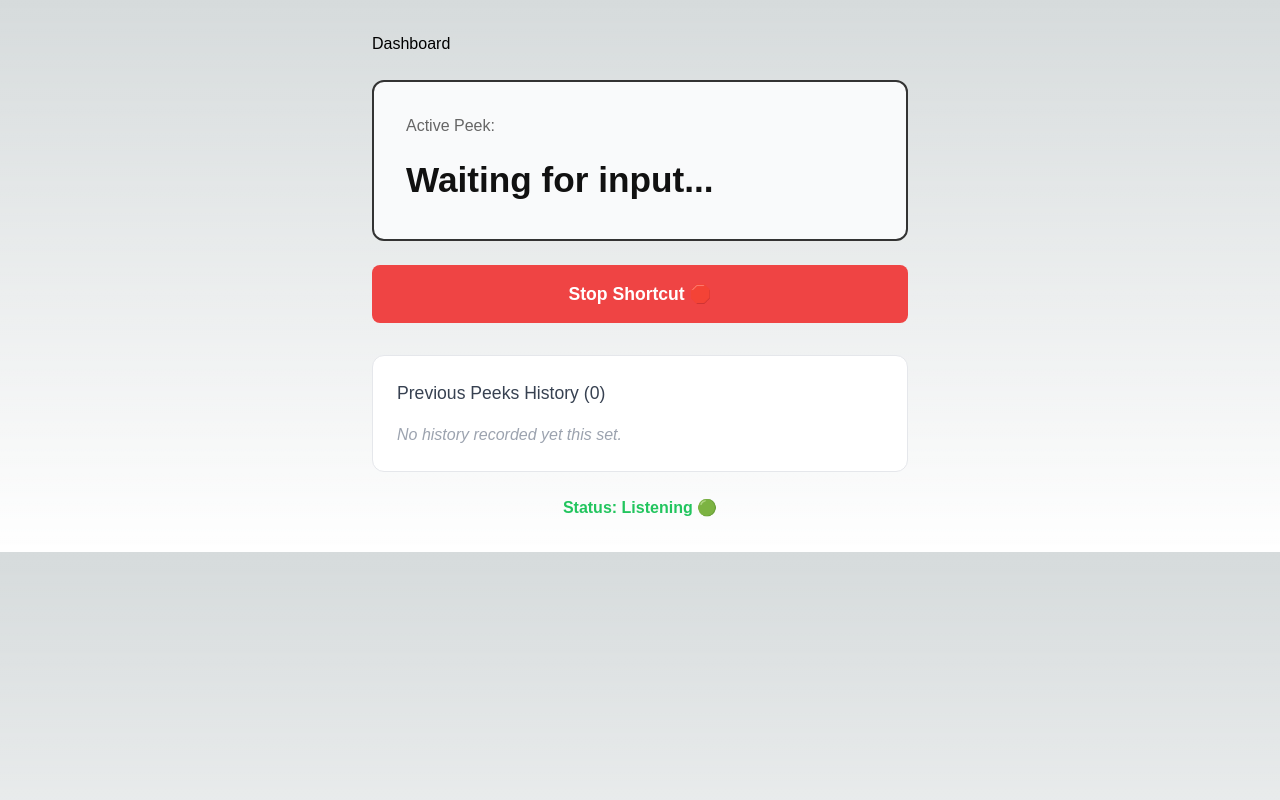
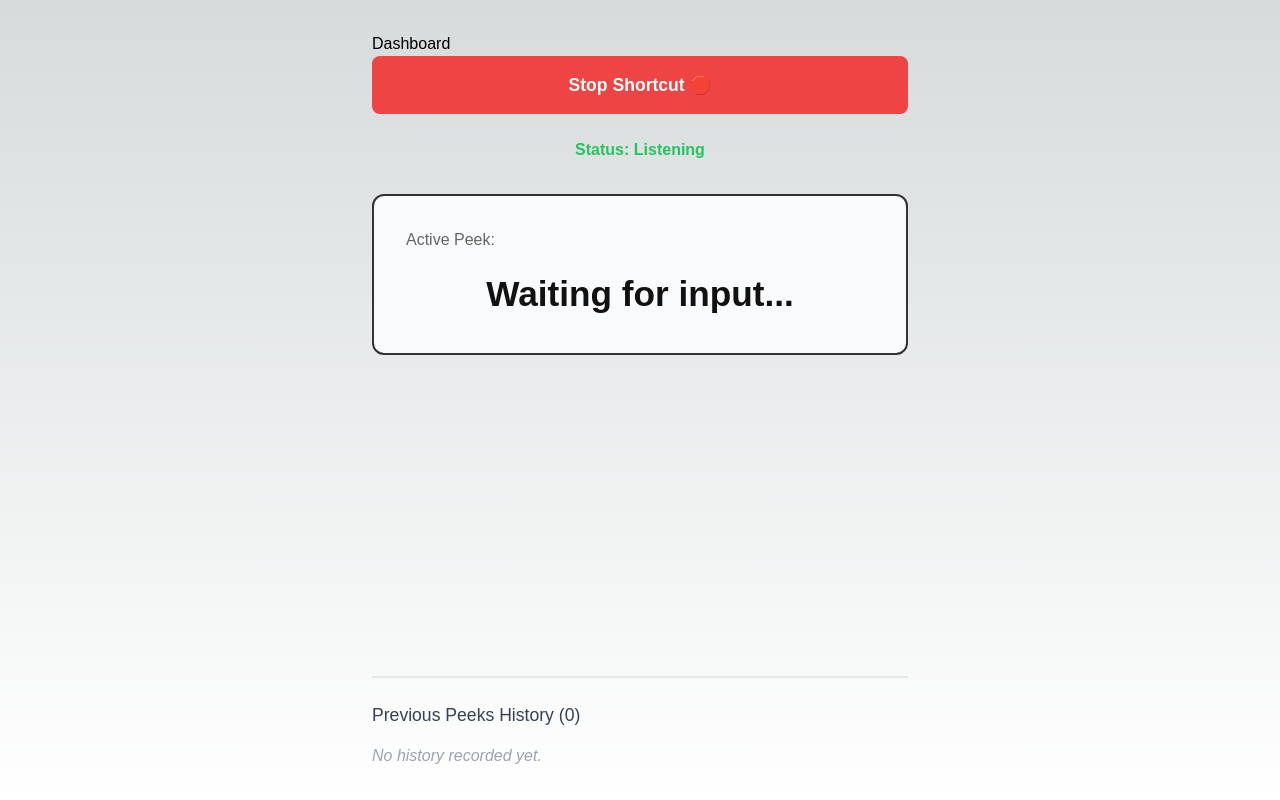
Before and after one commit to Robertmagic52/notes-peek, a Next.js app: page / in a window 1280 px wide. Built offline with nearby package versions, Linux system fonts and the light colour scheme.

Commit message:
Refactor page layout and update Active Peek display

```diff
--- a/app/page.tsx
+++ b/app/page.tsx
@@ -1,4 +1,3 @@
-// app/page.js
 'use client';
 
 import { useState, useEffect } from 'react';
@@ -8,7 +7,6 @@ export default function PeekDashboard() {
   const [thought, setThought] = useState("");
   const [history, setHistory] = useState([]);
 
-  // Polls the server every second for live updates
   useEffect(() => {
     const interval = setInterval(async () => {
       try {
@@ -43,7 +41,6 @@ export default function PeekDashboard() {
     setStatus("continue");
   };
 
-  // Clears the active screen peek, but preserves history stack
   const handleClearPeek = async () => {
     await fetch('/api/peek', {
       method: 'POST',
@@ -54,29 +51,11 @@ export default function PeekDashboard() {
   };
 
   return (
-    <div style={{ padding: '2rem', fontFamily: 'sans-serif', maxWidth: '600px', margin: '0 auto' }}>
+    <div style={{ padding: '2rem', fontFamily: 'sans-serif', maxWidth: '600px', margin: '0 auto', display: 'flex', flexDirection: 'column', minHeight: '100vh' }}>
       <h1>Dashboard</h1>
 
-      {/* Active Peek Display Container */}
-      <div style={{ margin: '1.5rem 0', padding: '2rem', border: '2px solid #333', borderRadius: '12px', minHeight: '140px', backgroundColor: '#f9fafb' }}>
-        <div style={{ display: 'flex', justifyContent: 'space-between', alignItems: 'center', marginBottom: '1rem' }}>
-          <h2 style={{ margin: 0, fontSize: '1rem', color: '#666' }}>Active Peek:</h2>
-          {thought && (
-            <button
-              onClick={handleClearPeek}
-              style={{ padding: '0.4rem 0.8rem', backgroundColor: '#e5e7eb', border: 'none', borderRadius: '6px', cursor: 'pointer', fontSize: '0.85rem', fontWeight: 'bold' }}
-            >
-              Clear Peek
-            </button>
-          )}
-        </div>
-        <p style={{ fontSize: '2.2rem', fontWeight: 'bold', margin: 0, wordBreak: 'break-word', color: '#111' }}>
-          {thought || "Waiting for input..."}
-        </p>
-      </div>
-
       {/* Primary Controls */}
-      <div style={{ display: 'flex', gap: '1rem', marginBottom: '2rem' }}>
+      <div style={{ display: 'flex', gap: '1rem', marginBottom: '1.5rem' }}>
         {status === 'stop' ? (
           <button
             onClick={handleResume}
@@ -94,15 +73,40 @@ export default function PeekDashboard() {
         )}
       </div>
 
+      <div style={{ textAlign: 'center', color: status === 'stop' ? '#ef4444' : '#22c55e', marginBottom: '2rem' }}>
+        <strong>Status: {status === 'stop' ? 'Stopped' : 'Listening'}</strong>
+      </div>
+
+      {/* Active Peek Display */}
+      <div style={{ padding: '2rem', border: '2px solid #333', borderRadius: '12px', minHeight: '140px', backgroundColor: '#f9fafb', marginBottom: '2rem' }}>
+        <div style={{ display: 'flex', justifyContent: 'space-between', alignItems: 'center', marginBottom: '1rem' }}>
+          <h2 style={{ margin: 0, fontSize: '1rem', color: '#666' }}>Active Peek:</h2>
+          {thought && (
+            <button
+              onClick={handleClearPeek}
+              style={{ padding: '0.4rem 0.8rem', backgroundColor: '#e5e7eb', border: 'none', borderRadius: '6px', cursor: 'pointer', fontSize: '0.85rem', fontWeight: 'bold' }}
+            >
+              Clear Peek
+            </button>
+          )}
+        </div>
+        <p style={{ fontSize: '2.2rem', fontWeight: 'bold', margin: 0, wordBreak: 'break-word', color: '#111', textAlign: 'center' }}>
+          {thought || "Waiting for input..."}
+        </p>
+      </div>
+
+      {/* Spacer to push history to the bottom */}
+      <div style={{ flexGrow: 1 }}></div>
+
       {/* History Feed Section */}
-      <div style={{ border: '1px solid #e5e7eb', borderRadius: '12px', padding: '1.5rem', backgroundColor: '#fff' }}>
+      <div style={{ borderTop: '2px solid #e5e7eb', paddingTop: '1.5rem', marginTop: '2rem' }}>
         <h3 style={{ margin: '0 0 1rem 0', fontSize: '1.1rem', color: '#374151' }}>Previous Peeks History ({history.length})</h3>
         {history.length === 0 ? (
-          <p style={{ color: '#9ca3af', fontStyle: 'italic', margin: 0 }}>No history recorded yet this set.</p>
+          <p style={{ color: '#9ca3af', fontStyle: 'italic', margin: 0 }}>No history recorded yet.</p>
         ) : (
           <ul style={{ listStyleType: 'none', padding: 0, margin: 0, maxHeight: '250px', overflowY: 'auto' }}>
             {history.map((item, index) => (
-              <li key={index} style={{ padding: '0.75rem 1rem', borderBottom: '1px solid #f3f4f6', display: 'flex', justifyContent: 'space-between', fontSize: '1rem' }}>
+              <li key={index} style={{ padding: '0.75rem 1rem', borderBottom: '1px solid #f3f4f6', display: 'flex', justifyContent: 'space-between', fontSize: '1rem', backgroundColor: '#fff' }}>
                 <span style={{ fontWeight: '500', color: '#1f2937' }}>{item}</span>
                 <span style={{ fontSize: '0.8rem', color: '#9ca3af' }}>#{history.length - index}</span>
               </li>
@@ -110,11 +114,6 @@ export default function PeekDashboard() {
           </ul>
         )}
       </div>
-
-      {/* Status Footer */}
-      <div style={{ marginTop: '1.5rem', textAlign: 'center', color: status === 'stop' ? '#ef4444' : '#22c55e' }}>
-        <strong>Status: {status === 'stop' ? 'Stopped 🛑' : 'Listening 🟢'}</strong>
-      </div>
     </div>
   );
 }
```
